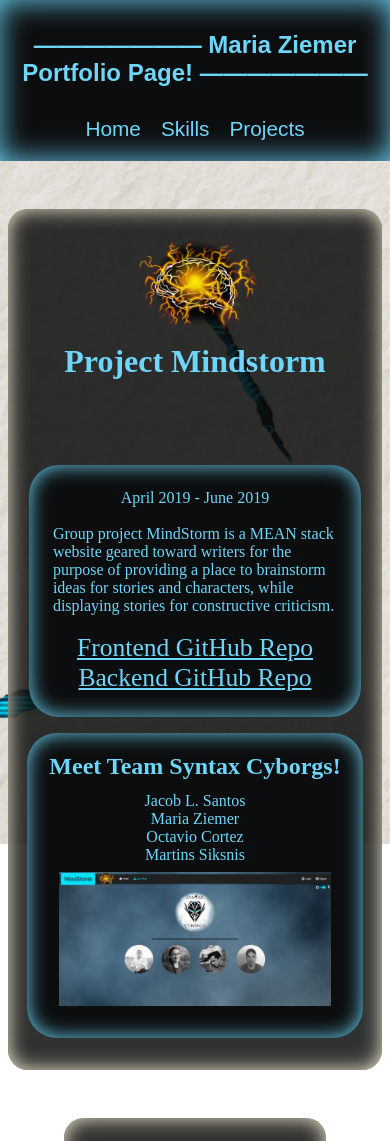
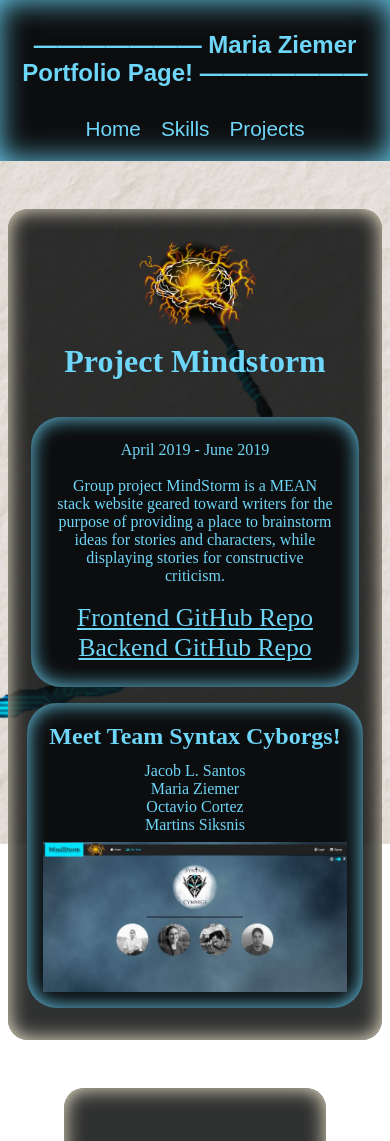
Before and after one commit to Kyrune/Portfolio-Project, an Angular app: page /projects in a window 390 px wide. Shown: the top 1141 px of the page. Built offline with nearby package versions, Linux system fonts and the light colour scheme.

Commit message:
Edit Project1 media queries

```diff
--- a/src/app/projects/project1/projects.component.css
+++ b/src/app/projects/project1/projects.component.css
@@ -29,6 +29,7 @@
   display: flex;
   flex-direction: column;
   align-items: center;
+  text-align: center;
   width: 55%;
   padding: 1.5rem;
   margin: auto;
@@ -82,24 +83,30 @@
   max-width: 100%;
   height: auto;
 }
-/* Media query for 950px & smaller */
-@media screen and (max-width: 950px) {
+/* Media query for 1050px & smaller */
+@media screen and (max-width: 1050px) {
   .container {
     width: 100%;
   }
   .about p {
-    width: 76%;
+    width: 75%;
+  }
+  .team-img {
+    width: 80%;
+  }
+  .image {
+    margin: 1rem;
+  }
+}
+/* Media query for 500px & smaller */
+@media screen and (max-width: 500px) {
+  .about {
+    margin-top: 5rem;
+  }
+  .logo-title h1 {
+    margin-top: -1rem;
   }
   .team-img {
     width: 90%;
   }
 }
-/* Media query for 500px & smaller */
-@media screen and (max-width: 500px) {
-  .about {
-    margin-top: 8rem;
-  }
-  .logo-title h1 {
-    margin-top: -1rem;
-  }
-}
```
